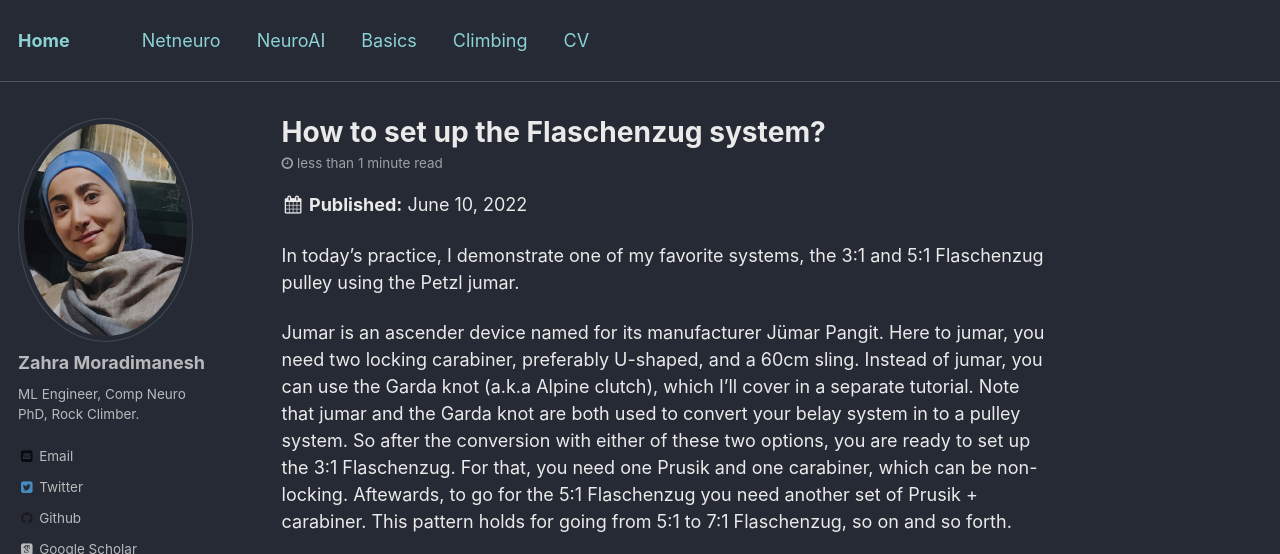
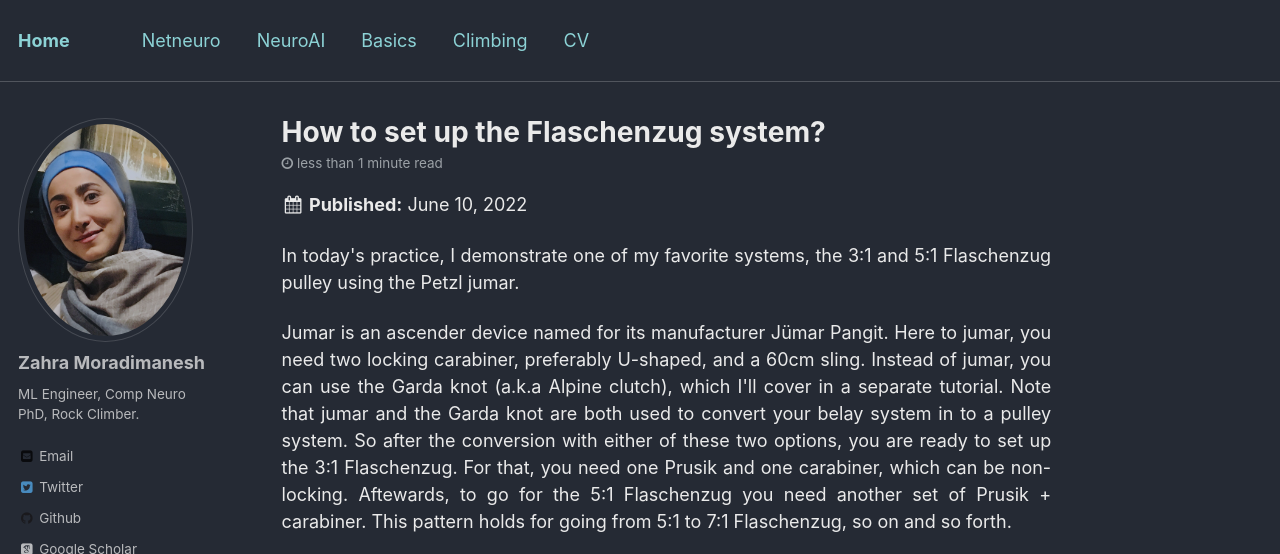
Before and after one commit to zahramor/zahramor.github.io, a Jekyll site: the page built from _posts/2022-06-10-climbing-Flaschenzug.md, in a window 1280 px wide and 900 px high, cut to the strip 0-554 px from the top of the window. Built offline with Jekyll 4.4.1, drawn with Linux system fonts in a browser that asks for light colours; some web fonts are replaced.

Commit message:
Update 2022-06-10-climbing-Flaschenzug.md

```diff
--- a/_posts/2022-06-10-climbing-Flaschenzug.md
+++ b/_posts/2022-06-10-climbing-Flaschenzug.md
@@ -8,7 +8,7 @@
   - pulley-systems
 ---
 
-In today's practice, I demonstrate one of my favorite systems, the 3:1 and 5:1 Flaschenzug pulley using the Petzl jumar.
+<p align="justify">In today's practice, I demonstrate one of my favorite systems, the 3:1 and 5:1 Flaschenzug pulley using the Petzl jumar.</p>
 
-Jumar is an ascender device named for its manufacturer Jümar Pangit. Here to jumar, you need two locking carabiner, preferably U-shaped, and a 60cm sling. Instead of jumar, you can use the Garda knot (a.k.a Alpine clutch), which I'll cover in a separate tutorial. Note that jumar and the Garda knot are both used to convert your belay system in to a pulley system. So after the conversion with either of these two options, you are ready to set up the 3:1 Flaschenzug. For that, you need one Prusik and one carabiner, which can be non-locking. Aftewards, to go for the 5:1 Flaschenzug you need another set of Prusik + carabiner. This pattern holds for going from 5:1 to 7:1 Flaschenzug, so on and so forth.
+<p align="justify">Jumar is an ascender device named for its manufacturer Jümar Pangit. Here to jumar, you need two locking carabiner, preferably U-shaped, and a 60cm sling. Instead of jumar, you can use the Garda knot (a.k.a Alpine clutch), which I'll cover in a separate tutorial. Note that jumar and the Garda knot are both used to convert your belay system in to a pulley system. So after the conversion with either of these two options, you are ready to set up the 3:1 Flaschenzug. For that, you need one Prusik and one carabiner, which can be non-locking. Aftewards, to go for the 5:1 Flaschenzug you need another set of Prusik + carabiner. This pattern holds for going from 5:1 to 7:1 Flaschenzug, so on and so forth.</p>
 <iframe width="560" height="315" src="https://www.youtube.com/embed/w2BuZ2B-iG4" title="YouTube video player" frameborder="0" allow="accelerometer; autoplay; clipboard-write; encrypted-media; gyroscope; picture-in-picture" allowfullscreen></iframe>
```
